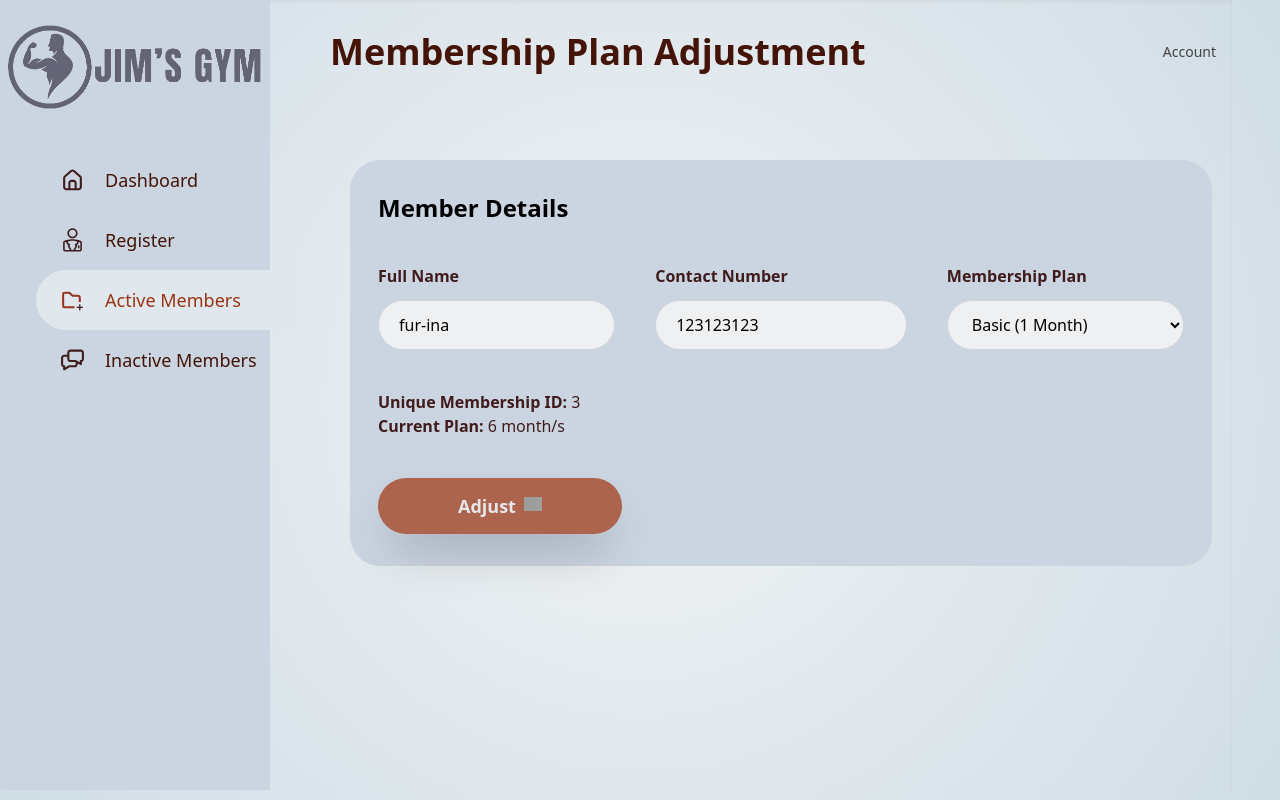
After one commit to sezilla/gym, a PHP site: page /adjust.php?adjustid=3 in a window 1280 px wide. The commit adds this page. Run offline with PHP 8.4, Linux system fonts and the light colour scheme; data comes from the database, SQL or seed files in the repository; some libraries are stand-ins or nearby versions; grey boxes are pictures that could not be loaded.

Commit message:
tryna add the adjust button

```diff
--- a/activemembers.php
+++ b/activemembers.php
@@ -515,6 +515,10 @@ $query = mysqli_query($conn, $sql);
                 <button class='bg-stone-500 text-white text-sm leading-5 font-medium rounded-3xl px-4 py-2.5 mr-5'>
                     <a href="cancel.php?removeid=<?php echo urlencode($row['membershipno']); ?>" class="text-white">Cancel</a>
                 </button>
+            <td>
+                <button class='bg-stone-500 text-white text-sm leading-5 font-medium rounded-3xl px-4 py-2.5 mr-5'>
+                    <a href="adjust.php?adjustid=<?php echo urlencode($row['membershipno']); ?>" class="text-white">Adjust</a>
+                </button>
             </td>
         </tr>
         <?php
--- /dev/null
+++ b/adjust.php
@@ -0,0 +1,411 @@
+<?php
+include("db_conn.php");
+
+// Number of rows per page
+$rowsPerPage = 10;
+
+// Current page, default to 1
+if (isset($_GET['page']) && is_numeric($_GET['page'])) {
+    $currentPage = $_GET['page'];
+} else {
+    $currentPage = 1;
+}
+
+// Calculate the limit for the SQL query
+$limitStart = ($currentPage - 1) * $rowsPerPage;
+
+// Fetch data with LIMIT clause
+
+
+$response = array('success' => false, 'message' => '');
+
+$membershipno = $_GET['adjustid'] ?? null;
+
+if(isset($_POST["submit"])){
+    $renewDuration = $_POST['plan'];
+    $expiryDate = date('Y-m-d', strtotime("+$renewDuration months"));
+    $renewDate = date('Y-m-d');
+
+    // Fetch the fullname and contactno based on membershipno
+    $query = "SELECT fullname, contactno FROM active WHERE membershipno = $membershipno";
+    $result = mysqli_query($conn, $query);
+
+    if ($result && mysqli_num_rows($result) > 0) {
+        $row = mysqli_fetch_assoc($result);
+        $fullname = $row['fullname'];
+        $contactno = $row['contactno'];
+    } else {
+        $response['message'] = "Member not found.";
+    }
+
+    $addplan = $_POST['plan'];
+
+    // Fetch current plan from 'active' table
+    $fetchPlanQuery = "SELECT plan FROM active WHERE membershipno = $membershipno";
+    $fetchPlanResult = mysqli_query($conn, $fetchPlanQuery);
+
+    if ($fetchPlanResult && mysqli_num_rows($fetchPlanResult) > 0) {
+        $row = mysqli_fetch_assoc($fetchPlanResult);
+        $currentPlan = $row['plan'];
+
+        // Add the value of 'membershipplan'
+        $newPlan = $currentPlan -$addplan;
+
+        // Update the 'plan' in the 'active' table
+        $updatePlanQuery = "UPDATE active SET plan = $newPlan WHERE membershipno = $membershipno";
+        mysqli_query($conn, $updatePlanQuery);
+
+        $response['success'] = true;
+        $response['message'] = "Membership plan adjusted successfully.";
+    } else {
+        $response['message'] = "Active member not found.";
+    }
+}
+
+if ($membershipno) {
+    $fetchMemberQuery = "SELECT * FROM active WHERE membershipno = $membershipno";
+    $fetchMemberResult = $conn->query($fetchMemberQuery);
+
+    if ($fetchMemberResult->num_rows > 0) {
+        $memberDetails = $fetchMemberResult->fetch_assoc();
+    } else {
+        exit();
+    }
+}
+?>
+
+<!DOCTYPE html>
+<html lang="en">
+<head>
+    <meta charset="UTF-8">
+    <meta name="viewport" content="width=device-width, initial-scale=1.0">
+    <script src="https://cdn.tailwindcss.com"></script>
+    <script src="https://unpkg.com/@themesberg/flowbite@latest/dist/flowbite.bundle.js"></script>
+    <title>Adjust Plan</title>
+    <link rel="icon" type="image/x-icon" href="images/jimicon.png" />
+    <link rel="stylesheet" href="table.css" type="text/css">
+    <link href="/dist/output.css" rel="stylesheet" />
+    <script src="https://cdn.jsdelivr.net/npm/jquery@3.6.0/dist/jquery.min.js"></script>
+</head>
+<body class="bg-fixed bg-no-repeat bg-cover bg-center bg-[radial-gradient(circle_at_center,_var(--tw-gradient-stops))] from-[#f3f4f5] via-[#e0e8ed] to-[#d0dde6]">
+
+  <div class="pr-12">
+        <section
+          class="shadow-inner gap-5 flex max-md:flex-col max-md:items-stretch max-md:gap-0"
+        >
+        <!--SIDEBAR-->
+        <aside>
+            <div class="bg-slate-300 h-full flex w-[270px] flex-col pt-6 max-md:pl-5 px-2">
+                <!--jim logo-->
+                <img src="images/jimlogo.png" />
+                <nav class="items-start self-stretch flex flex-col w-full pl-7 mt-10 mb-96 pb-4 max-md:my-10">
+                    <a href="adminDashboard.php">
+                        <div class="items-start self-stretch flex w-full justify-between gap-5 pl-6 pr-16 py-4 rounded-[40px_0px_0px_40px] max-md:px-5">
+                            <img loading="lazy" src="images/dashboard1.svg" class="aspect-square object-center self-stretch max-w-full" alt="Dashboard Icon" />
+                            <h1 class="text-orange-950 text-lg font-medium self-center whitespace-nowrap my-auto">Dashboard</h1>
+                        </div>
+                    </a>
+                    <a href="register.php">
+                        <div class="items-start self-stretch flex w-full justify-between gap-5 pl-6 pr-16 py-4 rounded-[40px_0px_0px_40px] max-md:px-5">
+                            <img loading="lazy" src="images/Students.svg" class="aspect-square object-center self-stretch max-w-full" alt="Students Icon" />
+                            <h1 class="text-orange-950 text-lg font-medium self-center whitespace-nowrap my-auto">Register</h1>
+                        </div>
+                    </a>
+                    <a href="activemembers.php">
+                        <div class="items-start bg-[#e0e8ed] self-stretch flex w-[235px]] justify-between gap-5 pl-6 pr-20 py-4 rounded-[40px_0px_0px_40px] max-md:px-5">
+                            <img loading="lazy" src="images/enrollees1.svg" class="aspect-square object-center self-stretch max-w-full" alt="Enrollees Icon" />
+                            <h1 class="text-orange-800 text-lg font-medium self-center whitespace-nowrap my-auto">Active Members</h1>
+                        </div>
+                    </a>
+                    <a href="inactivemembers.php">
+                        <div class="items-start self-stretch flex w-full justify-between gap-5 pl-6 pr-20 py-4 rounded-[40px_0px_0px_40px] max-md:px-5">
+                            <img loading="lazy" src="images/Requests.svg" class="aspect-square object-center self-stretch max-w-full" alt="Requests Icon" />
+                            <h1 class="text-orange-950 text-lg font-medium self-center whitespace-nowrap my-auto">Inactive Members</h1>
+                        </div>
+                    </a>
+                </nav>
+            </div>
+        </aside>
+        <!--SIDEBAR END-->
+
+<!--ADMIN ACCOUNT-->
+        <main class="flex flex-col items-stretch w-[76%] ml-10 max-md:w-full max-md:ml-0">
+            <header class="flex flex-col items-stretch mt-8 mb-10 max-md:max-w-full max-md:mt-10">
+                <div class="flex w-full items-center justify-between gap-5 max-md:max-w-full max-md:flex-wrap">
+                    <h1 class="text-orange-950 text-4xl font-bold my-auto">Membership Plan Adjustment</h1>
+                    <!--Admin Dropdown-->
+                    <div class="max-w-lg">
+                        <button class="text-[#424242] bg-transparent hover:bg-transparent focus:ring-4 focus:ring-transparent font-medium rounded-lg text-sm px-4 py-2.5 text-center inline-flex items-center" type="button" data-dropdown-toggle="dropdown">Account</button>
+                        <!-- Dropdown menu -->
+                        <div class="hidden bg-white text-base z-50 list-none divide-y divide-gray-100 rounded shadow my-4" id="dropdown">
+                            <div class="px-4 py-3">
+                                <span class="block text-sm">Bonnie Green</span>
+                                <span class="block text-sm font-medium text-gray-900 truncate">name@flowbite.com</span>
+                            </div>
+                            <ul class="py-1" aria-labelledby="dropdown">
+                                <li><a href="index.html" class="text-sm hover:bg-gray-100 text-gray-700 block px-4 py-2">Sign out</a></li>
+                            </ul>
+                        </div>
+                    </div>
+                </div>
+            </header>
+<!--ADMIN ACCOUNT END-->
+
+
+
+
+<?php if (isset($_POST["submit"])) {
+  $renewDuration = $_POST['plan'];
+  $expiryDate = date('Y-m-d', strtotime("+$renewDuration months"));
+  $renewDate = date('Y-m-d');
+}
+
+$response = array('success' => false, 'message' => '');
+
+$membershipno = $_GET['adjustid'];
+if(isset($_POST["submit"])){
+    // Fetch the fullname based on membershipno
+    $query = "SELECT fullname, contactno FROM active WHERE membershipno = $membershipno";
+    $result = mysqli_query($conn, $query);
+
+    if ($result && mysqli_num_rows($result) > 0) {
+        $row = mysqli_fetch_assoc($result);
+        $fullname = $row['fullname'];
+        $contactno = $row['contactno'];
+    } else {
+        $response['message'] = "Member not found.";
+        echo json_encode($response);
+        exit();
+    }
+
+    $addplan = $_POST['plan'];
+
+
+
+    // Fetch current plan from 'active' table
+    $fetchPlanQuery = "SELECT plan FROM active WHERE membershipno = $membershipno";
+    $fetchPlanResult = mysqli_query($conn, $fetchPlanQuery);
+
+    if ($fetchPlanResult && mysqli_num_rows($fetchPlanResult) > 0) {
+        $row = mysqli_fetch_assoc($fetchPlanResult);
+        $currentPlan = $row['plan'];
+
+        // Add the value of 'membershipplan'
+        $newPlan =  $currentPlan;
+
+
+        // Update the 'plan' in the 'active' table
+        $updatePlanQuery = "UPDATE active SET plan = $newPlan WHERE membershipno = $membershipno";
+        mysqli_query($conn, $updatePlanQuery);
+        $response['success'] = true;
+        $response['message'] = "Membership plan adjusted successfully.";
+    } else {
+        // Handle error if the membership number is not found
+        $response['message'] = "Active member not found.";
+        exit();
+    }
+
+
+}
+
+
+if (isset($_GET['adjustid'])) {
+    $memberId = $_GET['adjustid'];
+
+    $fetchMemberQuery = "SELECT * FROM active WHERE membershipno = $memberId";
+    $fetchMemberResult = $conn->query($fetchMemberQuery);
+
+    if ($fetchMemberResult->num_rows > 0) {
+        $memberDetails = $fetchMemberResult->fetch_assoc();
+    } else {
+        exit();
+    }
+}
+?>
+
+
+<body class="hold-transition sidebar-mini layout-fixed layout-navbar-fixed layout-footer-fixed">
+<div class="wrapper">
+
+    <div class="content-wrapper">
+        <section class="content">
+            <div class="container-fluid">
+                <div class="row">
+                    <!-- left column -->
+                    <div class="col-md-12">
+                        <div class="card card-primary">
+
+            <?php if ($response['success']) : ?>
+                <div class="bg-slate-300 text-slate-500 p-4 rounded-lg mb-6">
+                    <?php echo $response['message']; ?>
+                </div>
+            <?php elseif (!empty($response['message'])) : ?>
+                <div class="bg-red-200 text-red-800 p-4 rounded-lg mb-6">
+                    <?php echo $response['message']; ?>
+                </div>
+            <?php endif; ?>
+
+<!--form start-->
+
+<form method="post" action="" enctype="multipart/form-data">
+
+
+      <section>
+        <div class="flex flex-col items-stretch px-5">
+          <div
+            class="justify-center items-stretch bg-slate-300 flex w-full flex-col -mr-5 mt-12 px-7 py-8 rounded-[30px] max-md:max-w-full max-md:mt-10 max-md:px-5"
+          >
+            <div class="justify-between max-md:max-w-full">
+
+<!--member details-->
+
+<h2 class="text-2xl font-bold mb-10">Member Details</h2>
+
+              <div
+                class="gap-5 flex max-md:flex-col max-md:items-stretch max-md:gap-0"
+              >
+
+
+
+                <div
+                  class="flex flex-col items-stretch w-[33%] max-md:w-full max-md:ml-0"
+                >
+                  <div class="items-stretch flex grow flex-col max-md:mt-10">
+
+                  <label
+                      for="fullname"
+                      class="text-[#401b1b] text-base font-bold leading-6 whitespace-nowrap"
+                      >Full Name
+                      </label>
+
+                    <input
+                      type="text"
+                      name="fullname"
+                      id="fullname"
+                      class="bg-[#eff0f2] mt-3 py-3 px-5 w-full border border-gray-300 p-3 focus:outline-none focus:ring-[#ab644d] focus:ring-1 rounded-[50px] max-md:pl-1"
+                      placeholder="ff" value="<?php echo $memberDetails['fullname']; ?>" disabled>
+
+
+                  </div>
+                </div>
+                <div
+                  class="flex flex-col items-stretch w-[35%] ml-5 max-md:w-full max-md:ml-0"
+                >
+                  <div class="items-stretch flex grow flex-col max-md:mt-10">
+                    <label
+                      for="contactno"
+                      class="text-[#401b1b] text-base font-bold leading-6 whitespace-nowrap"
+                      >Contact Number</label
+                    >
+                    <input
+                      id="contactno"
+                      name="contactno"
+                      class="bg-[#eff0f2] mt-3 py-3 px-5 w-full border border-gray-300 p-3 focus:outline-none focus:ring-[#ab644d] focus:ring-1 rounded-[50px] max-md:pl-1"
+                      placeholder="cc" value="<?php echo $memberDetails['contactno']; ?>" disabled
+                    />
+                  </div>
+                </div>
+
+
+
+                <div
+                  class="flex flex-col items-stretch w-[33%] ml-5 max-md:w-full max-md:ml-0"
+                >
+
+<!--membership plan-->
+                  <div class="items-stretch flex grow flex-col max-md:mt-10">
+                  <label
+                      for="yr_sec"
+                      class="text-[#401b1b] text-base font-bold leading-6 whitespace-nowrap"
+                      >Membership Plan</label
+                    >
+
+                    <div
+                      class="w-88 relative"
+                    >
+                      <select
+                        type="text"
+                        id="plan"
+                        name="plan"
+                        placeholder="Your Plan"
+                        class="bg-[#eff0f2] mt-3 py-3 px-5 w-full border border-gray-300 p-3 focus:outline-none focus:ring-[#ab644d] focus:ring-1 rounded-[50px] max-md:pl-1"                        autocomplete="off"
+                        required>
+                        <option value="1">Basic (1 Month)</option>
+                        <option value="3">Standard (3 Months)</option>
+                        <option value="12">Premium (1 Year)</option>
+
+                      </select>
+
+                      <div
+                        id="dropdown_yr_sec"
+                        class="w-full h-60 border border-gray-300 rounded-md bg-[#eff0f2] absolute overflow-y-auto hidden"
+                      ></div>
+                    </div>
+                  </div>
+
+
+
+                </div>
+              </div>
+            </div>
+
+            <div class="justify-between mt-10 max-md:max-w-full">
+              <div
+                class="gap-5 flex max-md:flex-col max-md:items-stretch max-md:gap-0"
+              >
+                <div
+                  class="flex flex-col items-stretch w-[33%] max-md:w-full max-md:ml-0"
+                >
+                  <div class="items-stretch flex grow flex-col max-md:mt-10">
+
+
+                    </div>
+                  </div>
+                </div>
+
+
+
+                <div class="text-[#401b1b] text-base leading-6 whitespace-nowrap">
+                <p><strong>Unique Membership ID:</strong> <?php echo $memberDetails['membershipno'] ?? ''; ?></p>
+                <p><strong>Current Plan:</strong> <?php echo $memberDetails['plan'] ?? ''; ?> month/s</p>
+            </div>
+
+
+
+                <!--button-->
+
+                <button type="submit"
+              name="submit" class="justify-center items-center shadow-2xl bg-[#AC644C] flex w-[244px] max-w-full gap-2 mt-10 py-4 rounded-[30px] self-center">
+              <h2 class="text-gray-200 text-center text-lg font-extrabold leading-6">Adjust</h2>
+                <a href="https://cdn.builder.io/api/v1/image/assets/TEMP/95614cd9-381a-458f-b521-21c69ed9a189?apiKey=00d7018a335e46bbabd3ad8844351700" class="aspect-square object-contain object-center w-[18px] justify-center items-center overflow-hidden self-center shrink-0 max-w-full my-auto">
+                  <img loading="lazy" src="https://cdn.builder.io/api/v1/image/assets/TEMP/95614cd9-381a-458f-b521-21c69ed9a189?apiKey=00d7018a335e46bbabd3ad8844351700&" alt="" />
+                </a>
+              </button>
+
+
+
+
+              </div>
+            </div>
+          </div>
+        </div>
+      </section>
+      <section>
+        <div class="flex flex-col items-stretch px-5">
+          <div
+            class="justify-center items-stretch flex w-full flex-col -mr-5 mt-12 px-7 py-8 rounded-[30px] max-md:max-w-full max-md:mt-10 max-md:px-5"
+          >
+
+            </div>
+          </div>
+
+      </form>
+<!--form end-->
+                        </div>
+                    </div>
+                </div>
+            </div>
+        </section>
+    </div>
+</body>
+</html>
```
